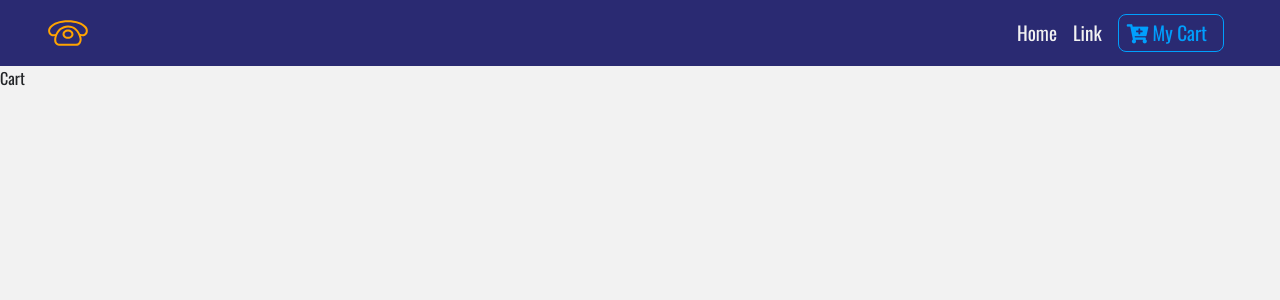
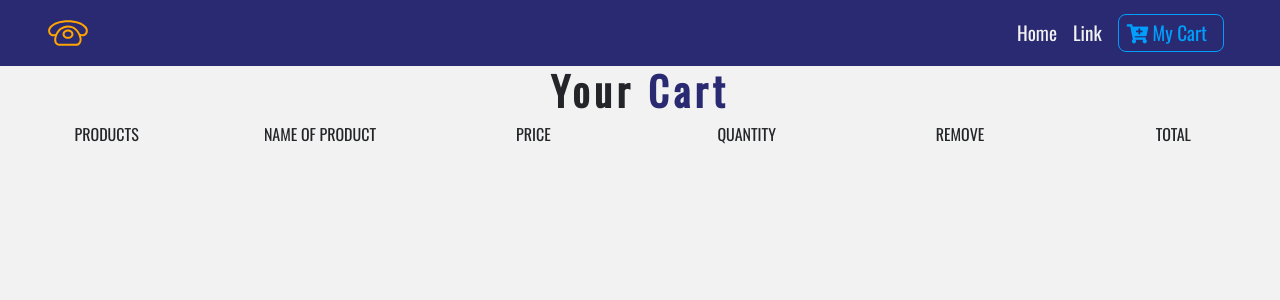
Before and after one commit to illarionoff/react-shopping, a React (Create React App) app: page /cart in a window 1280 px wide. Shown: the top 300 px of the page. Built offline with nearby package versions, Linux system fonts and the light colour scheme.

Commit message:
Added Cart Columns comonent into Cart component

```diff
--- a/src/App.js
+++ b/src/App.js
@@ -8,7 +8,7 @@
 import Navbar from "./components/Navbar";
 import ProductList from "./components/ProductList";
 import Details from "./components/Details";
-import Cart from "./components/Cart";
+import Cart from "./components/cart/Cart";
 import Default from "./components/Default";
 import Modal from "./components/Modal";
 
--- a/src/components/Cart.js
+++ /dev/null
@@ -1,7 +0,0 @@
-import React, { Component } from "react";
-
-export default class Cart extends Component {
-  render() {
-    return <div>Cart</div>;
-  }
-}
--- /dev/null
+++ b/src/components/cart/Cart.js
@@ -0,0 +1,14 @@
+import React, { Component } from "react";
+import CartColumns from "./CartColumns";
+import Title from "../Title";
+
+export default class Cart extends Component {
+  render() {
+    return (
+      <section>
+        <Title name="your" title="cart" />
+        <CartColumns />
+      </section>
+    );
+  }
+}
--- /dev/null
+++ b/src/components/cart/CartColumns.js
@@ -0,0 +1,28 @@
+import React from "react";
+
+export default function CartColumns() {
+  return (
+    <div className="container-fluid text-center d-none d-lg-block">
+      <div className="row">
+        <div className="col-10 mx-auto col-lg-2">
+          <p className="text-uppercase">products</p>
+        </div>
+        <div className="col-10 mx-auto col-lg-2">
+          <p className="text-uppercase">name of product</p>
+        </div>
+        <div className="col-10 mx-auto col-lg-2">
+          <p className="text-uppercase">price</p>
+        </div>
+        <div className="col-10 mx-auto col-lg-2">
+          <p className="text-uppercase">quantity</p>
+        </div>
+        <div className="col-10 mx-auto col-lg-2">
+          <p className="text-uppercase">remove</p>
+        </div>
+        <div className="col-10 mx-auto col-lg-2">
+          <p className="text-uppercase">total</p>
+        </div>
+      </div>
+    </div>
+  );
+}
--- a/src/context.js
+++ b/src/context.js
@@ -9,7 +9,10 @@
     detailProduct: detailProduct,
     cart: [],
     modalOpen: false,
-    modalProduct: detailProduct
+    modalProduct: detailProduct,
+    cartSubTotal: 0,
+    cartTaz: 0,
+    cartTotal: 0
   };
   componentDidMount() {
     this.setProducts();
@@ -66,6 +69,23 @@
       return { modalOpen: false };
     });
   };
+
+  increment = id => {
+    console.log("increment");
+  };
+
+  decrement = id => {
+    console.log("decrement");
+  };
+
+  removeItem = id => {
+    console.log("remove item");
+  };
+
+  clearCart = () => {
+    console.log("cleared");
+  };
+
   render() {
     return (
       <ProductContext.Provider
@@ -74,7 +94,11 @@
           handleDetail: this.handleDetail,
           addToCart: this.addToCart,
           openModal: this.openModal,
-          closeModal: this.closeModal
+          closeModal: this.closeModal,
+          increment: this.increment,
+          decrement: this.decrement,
+          removeItem: this.removeItem,
+          clearCart: this.clearCart
         }}
       >
         {this.props.children}
```
